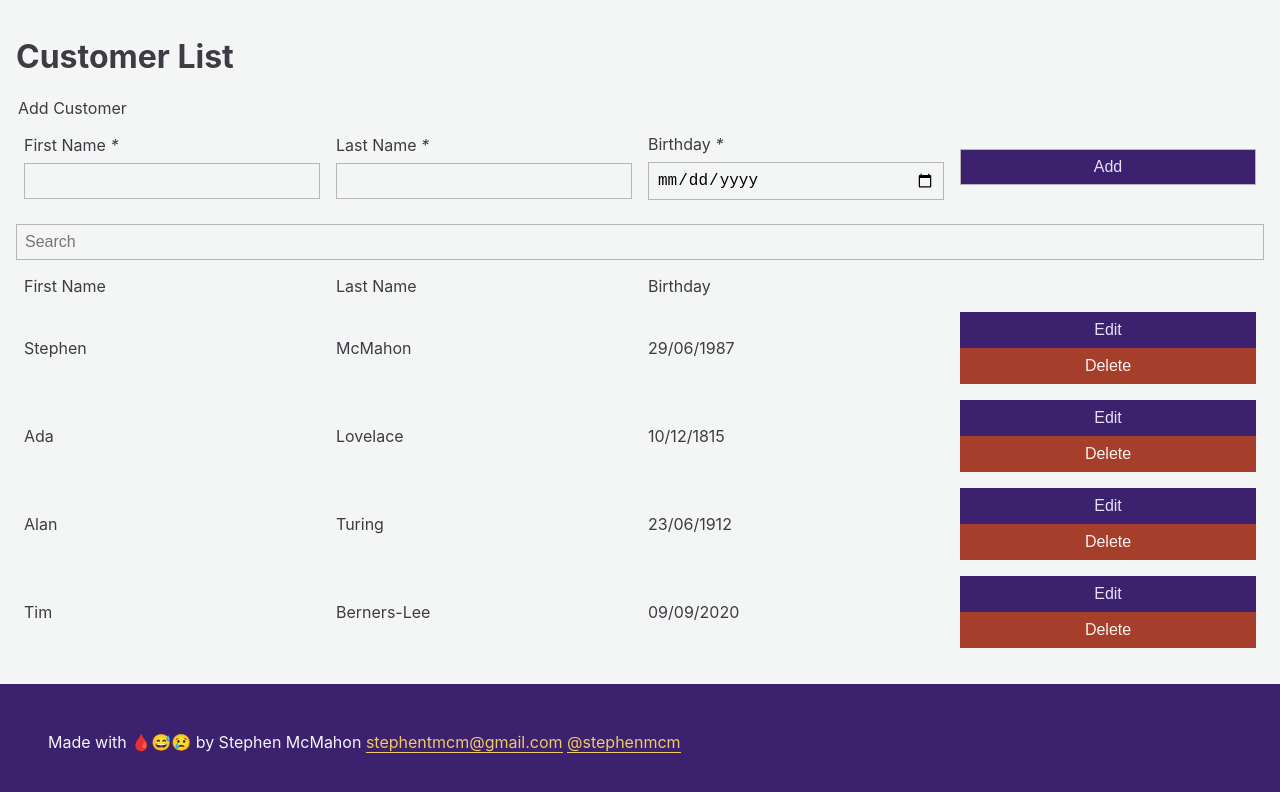
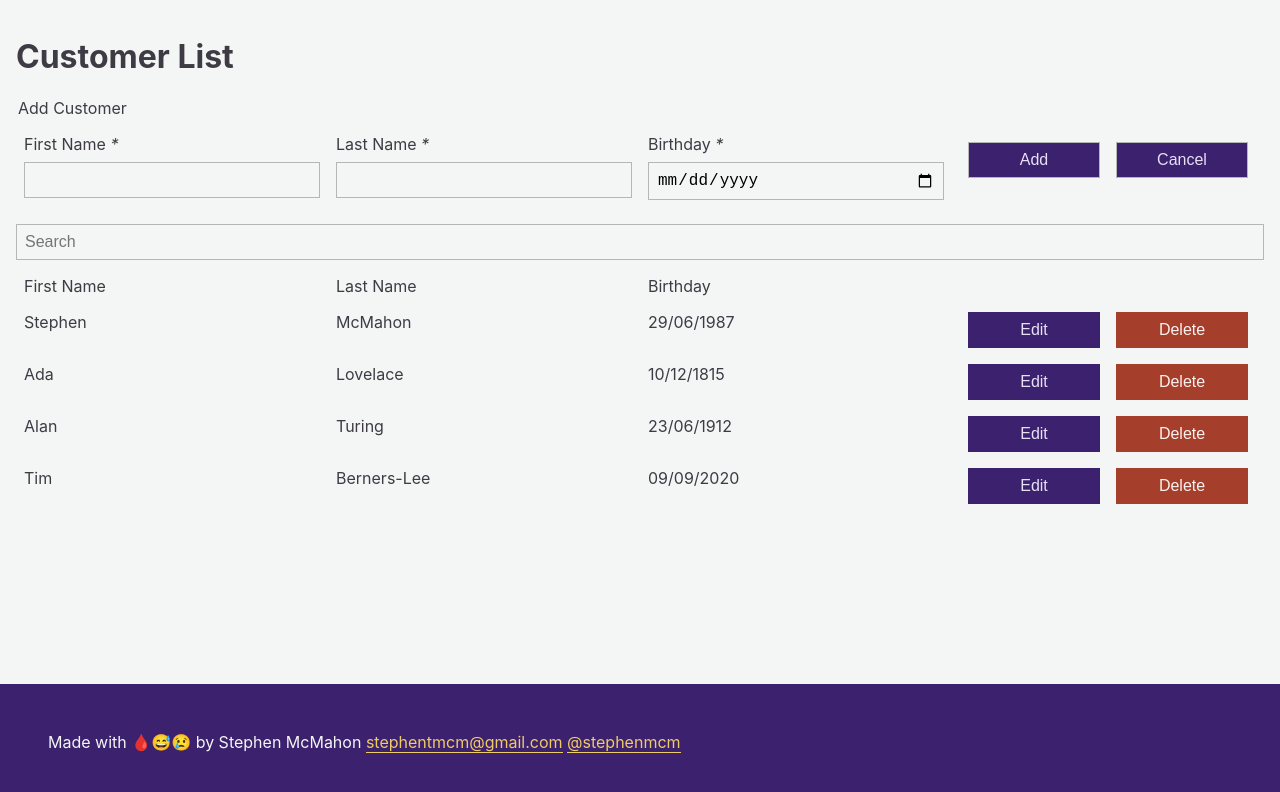
Before and after one commit to stephenmcm/customerlist, a React (Create React App) app: page / in a window 1280 px wide. Shown: the top 792 px of the page. Built offline with nearby package versions, Linux system fonts and the light colour scheme.

Commit message:
Update styles and add notes

```diff
--- a/src/components/FormControl.module.scss
+++ b/src/components/FormControl.module.scss
@@ -31,3 +31,7 @@
     border-top: none;
   }
 }
+
+.FormButtons {
+  padding-top: 1rem;
+}
--- a/src/features/customers/Customer.module.scss
+++ b/src/features/customers/Customer.module.scss
@@ -3,7 +3,7 @@
   flex-direction: row;
   flex: 1 0 100%;
   max-width: 100%;
-  align-items: center;
+  align-items: flex-start;
 }
 
 .CustomerCol {
@@ -13,3 +13,17 @@
   overflow-wrap: break-word;
   padding: 0.5rem;
 }
+
+.ButtonRow {
+  display: flex;
+  flex-direction: row;
+  flex: 1 0 100%;
+  max-width: 100%;
+  align-items: center;
+}
+
+.ButtonCol {
+  flex: 1 0 0;
+  box-sizing: border-box;
+  padding: 0 0.5rem;
+}
--- a/src/features/customers/CustomerForm.js
+++ b/src/features/customers/CustomerForm.js
@@ -16,17 +16,18 @@ const CustomerForm = ({
   customer,
   toggleShowForm,
 }) => {
-  const values = customer ?? {
+  const initialValues = {
     firstName: "",
     lastName: "",
     dateOfBirth: "",
   };
+  const values = customer ?? initialValues;
   const dispatch = useDispatch();
 
   return (
     <Formik
       initialValues={values}
-      onSubmit={(values, { setSubmitting }) => {
+      onSubmit={(values, { setSubmitting, resetForm }) => {
         if (!customer) {
           addCustomer(values);
         }
@@ -35,6 +36,7 @@ const CustomerForm = ({
         }
         dispatch(saveCustomer(customer));
         setSubmitting(false);
+        resetForm(initialValues);
         if (toggleShowForm) {
           toggleShowForm(false);
         }
@@ -77,7 +79,9 @@ const CustomerForm = ({
               />
             </div>
             <div className={styles.CustomerCol}>
-              <div className={fStyle.FormControl}>
+              <div className={`${fStyle.FormControl} ${fStyle.FormButtons}`}>
+                <div className={styles.ButtonRow}>
+                  <div className={styles.ButtonCol}>
                     <Button
                       data-testid="addButton"
                       type="submit"
@@ -85,16 +89,20 @@ const CustomerForm = ({
                     >
                       {customer ? "Update" : "Add"}
                     </Button>
-                {toggleShowForm && (
+                  </div>
+                  <div className={styles.ButtonCol}>
                     <Button
                       data-testid="cancelButton"
                       type="reset"
-                    onClick={() => toggleShowForm(false)}
-                    disabled={isSubmitting || !isValid}
+                      onClick={() => {
+                        if (toggleShowForm) toggleShowForm(false);
+                      }}
+                      disabled={isSubmitting}
                     >
                       Cancel
                     </Button>
-                )}
+                  </div>
+                </div>
               </div>
             </div>
           </div>
--- a/src/features/customers/CustomerRow.js
+++ b/src/features/customers/CustomerRow.js
@@ -15,10 +15,16 @@ const ReadRow = ({ customer, toggleShowForm, deleteCustomer }) => (
       {format(new Date(customer.dateOfBirth), "dd/MM/yyyy")}
     </div>
     <div className={styles.CustomerCol}>
-      <Button onClick={() => toggleShowForm(true)}>Edit</Button>
-      <Button variety="danger" onClick={deleteCustomer}>
-        Delete
-      </Button>
+      <div className={styles.ButtonRow}>
+        <div className={styles.ButtonCol}>
+          <Button onClick={() => toggleShowForm(true)}>Edit</Button>
+        </div>
+        <div className={styles.ButtonCol}>
+          <Button variety="danger" onClick={deleteCustomer}>
+            Delete
+          </Button>
+        </div>
+      </div>
     </div>
   </div>
 );
```
Also changed, not shown: 1 other file (tests, documents, lock files or other folders). Lines whose indentation alone changed are shown as unchanged.
